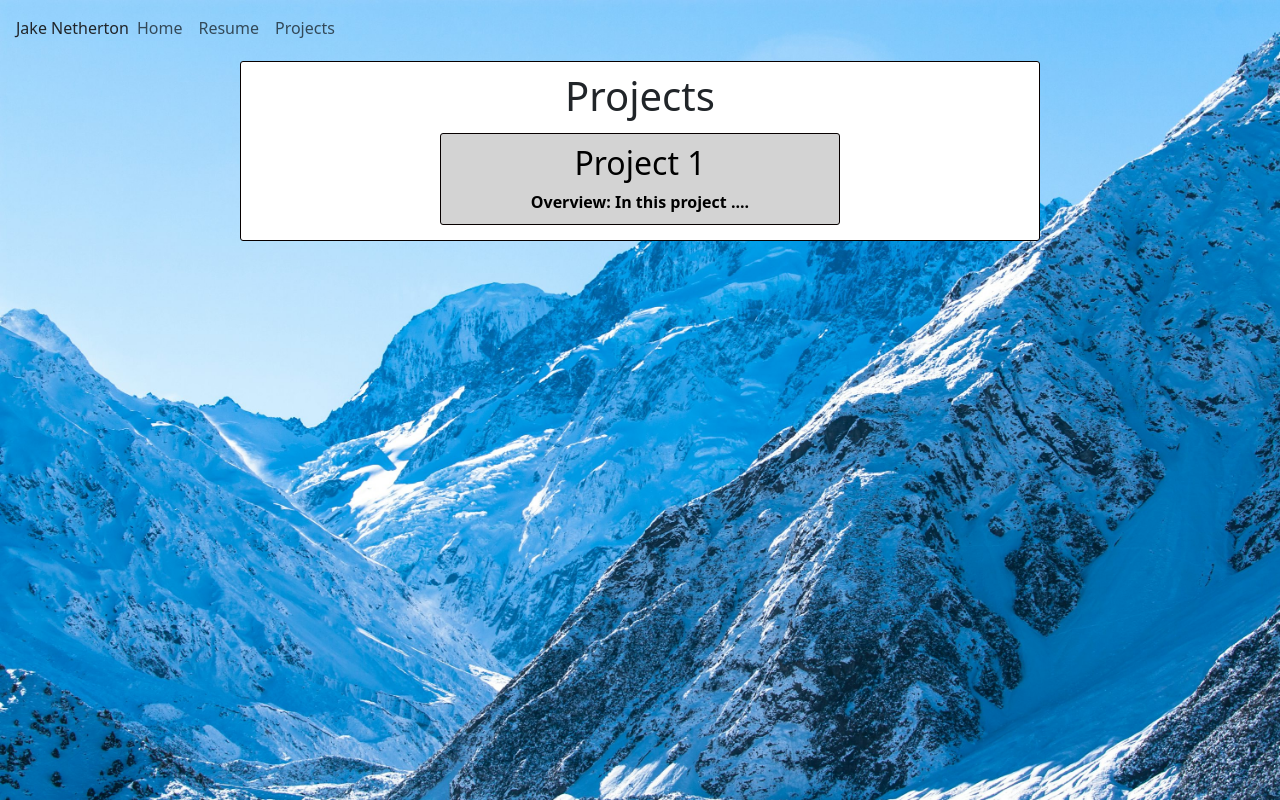
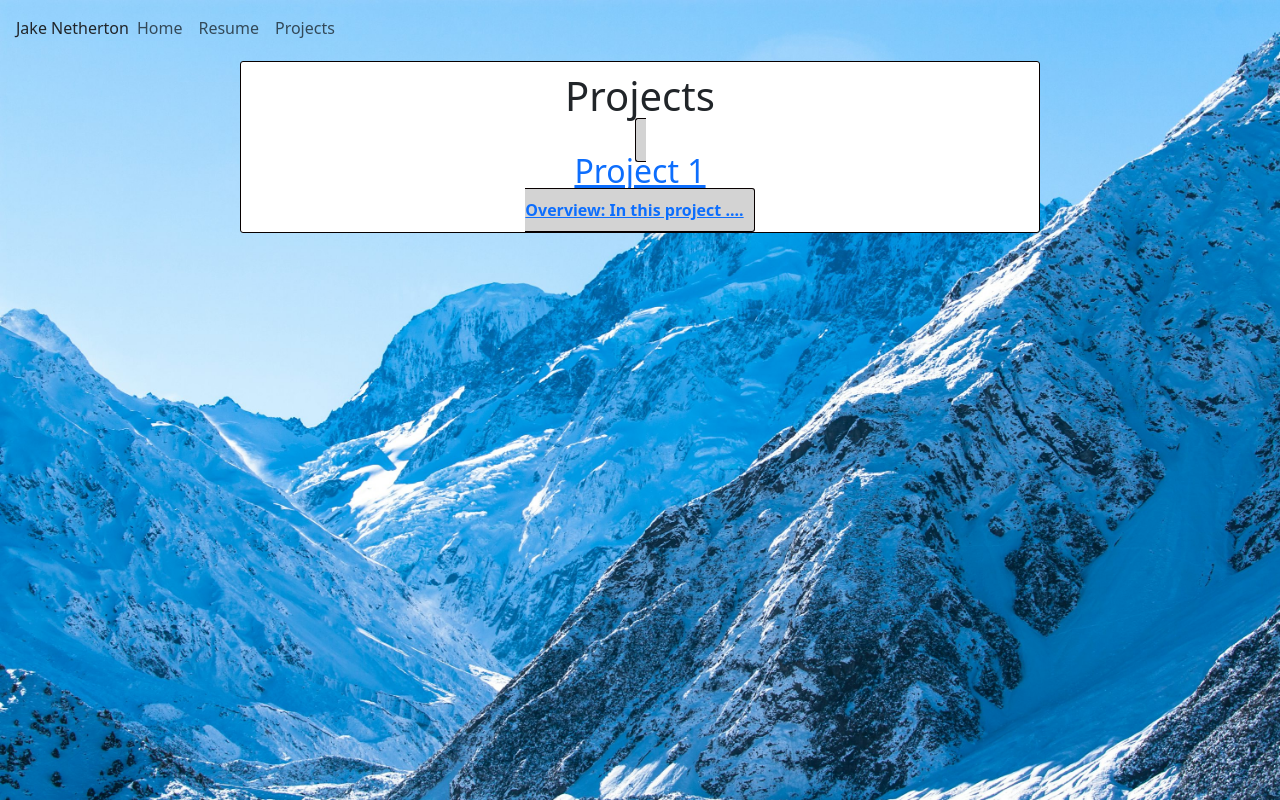
Before and after one commit to sjne232/resume, a plain HTML site: page docs/projects.html in a window 1280 px wide. Drawn offline with nearby package versions, Linux system fonts and the light colour scheme.

Commit message:
new button

```diff
--- a/docs/projects.html
+++ b/docs/projects.html
@@ -61,10 +61,10 @@
           </nav>
               <div class="white-box">
                 <h1> Projects </h1>
-                <button type="button" class="grey-box">
+                <a href="destination.html"  class="grey-box">
                   <h2>Project 1</h2>
                   <b>Overview: In this project ....</b>
-                </button>
+                </a>
 
               </div>
         </main>
```
